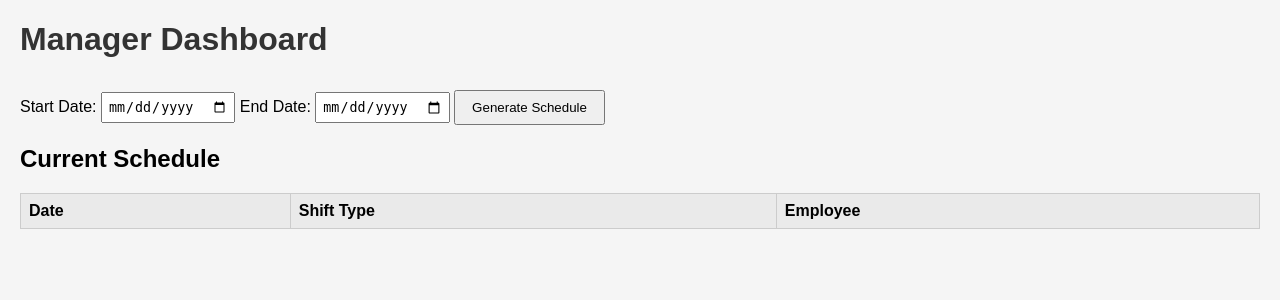
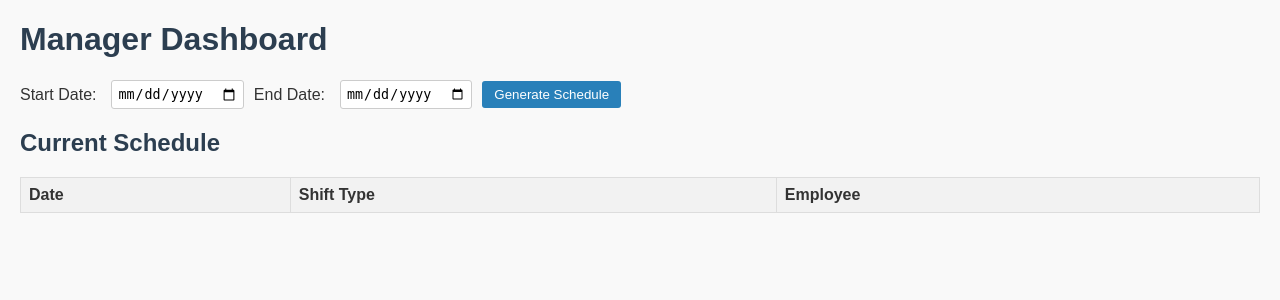
Before and after one commit to Deb001/AgenticGenerator, a Python web app: template templates/manager_dashboard.html in a window 1280 px wide. Shown: the top 300 px of the page. Run offline with Jinja, Linux system fonts and the light colour scheme; the template is opened without the code that fills it, so the values that code supplies are empty.

Commit message:
Update static/style.css for AI-5

```diff
--- a/static/style.css
+++ b/static/style.css
@@ -1,47 +1,68 @@
+/* Basic styling for manager and employee pages */
 body {
-  font-family: Arial, sans-serif;
-  margin: 20px;
-  background-color: #f5f5f5;
+    font-family: Arial, Helvetica, sans-serif;
+    margin: 20px;
+    background-color: #f9f9f9;
+    color: #333;
 }
 
-h1 {
-  color: #333;
+h1, h2 {
+    color: #2c3e50;
+}
+
+form#generate-form {
+    margin-bottom: 20px;
+    display: flex;
+    flex-wrap: wrap;
+    gap: 10px;
+    align-items: center;
+}
+
+form#generate-form label {
+    margin-right: 5px;
+}
+
+form#generate-form input {
+    padding: 5px;
+    border: 1px solid #ccc;
+    border-radius: 3px;
+}
+
+form#generate-form button {
+    padding: 6px 12px;
+    background-color: #2980b9;
+    color: white;
+    border: none;
+    border-radius: 3px;
+    cursor: pointer;
+}
+
+form#generate-form button:hover {
+    background-color: #1c5980;
 }
 
 table {
-  width: 100%;
-  border-collapse: collapse;
-  margin-top: 20px;
+    width: 100%;
+    border-collapse: collapse;
+    margin-top: 10px;
+    background-color: white;
 }
 
-th, td {
-  border: 1px solid #ccc;
-  padding: 8px;
-  text-align: left;
+table th, table td {
+    border: 1px solid #ddd;
+    padding: 8px;
+    text-align: left;
 }
 
-th {
-  background-color: #eaeaea;
+table th {
+    background-color: #f2f2f2;
+    color: #333;
 }
 
-button {
-  padding: 8px 16px;
-  margin-top: 10px;
-  cursor: pointer;
+table tr:nth-child(even) {
+    background-color: #fafafa;
 }
 
-input[type="date"] {
-  padding: 5px;
+table tr:hover {
+    background-color: #f1f1f1;
 }
-
-ul {
-  list-style-type: none;
-  padding: 0;
-}
-
-li {
-  background: #fff;
-  margin-bottom: 5px;
-  padding: 10px;
-  border: 1px solid #ddd;
-}
```
